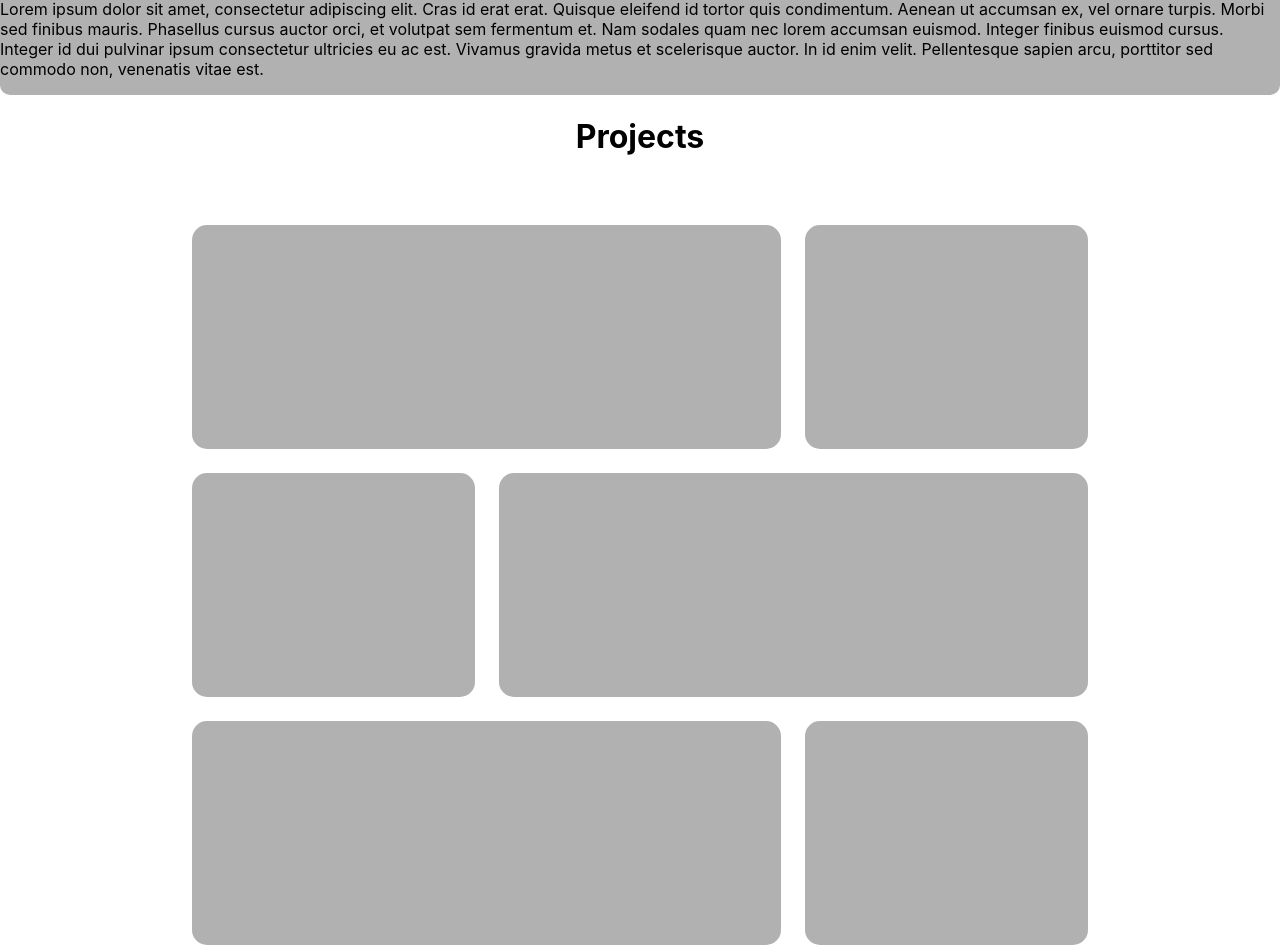
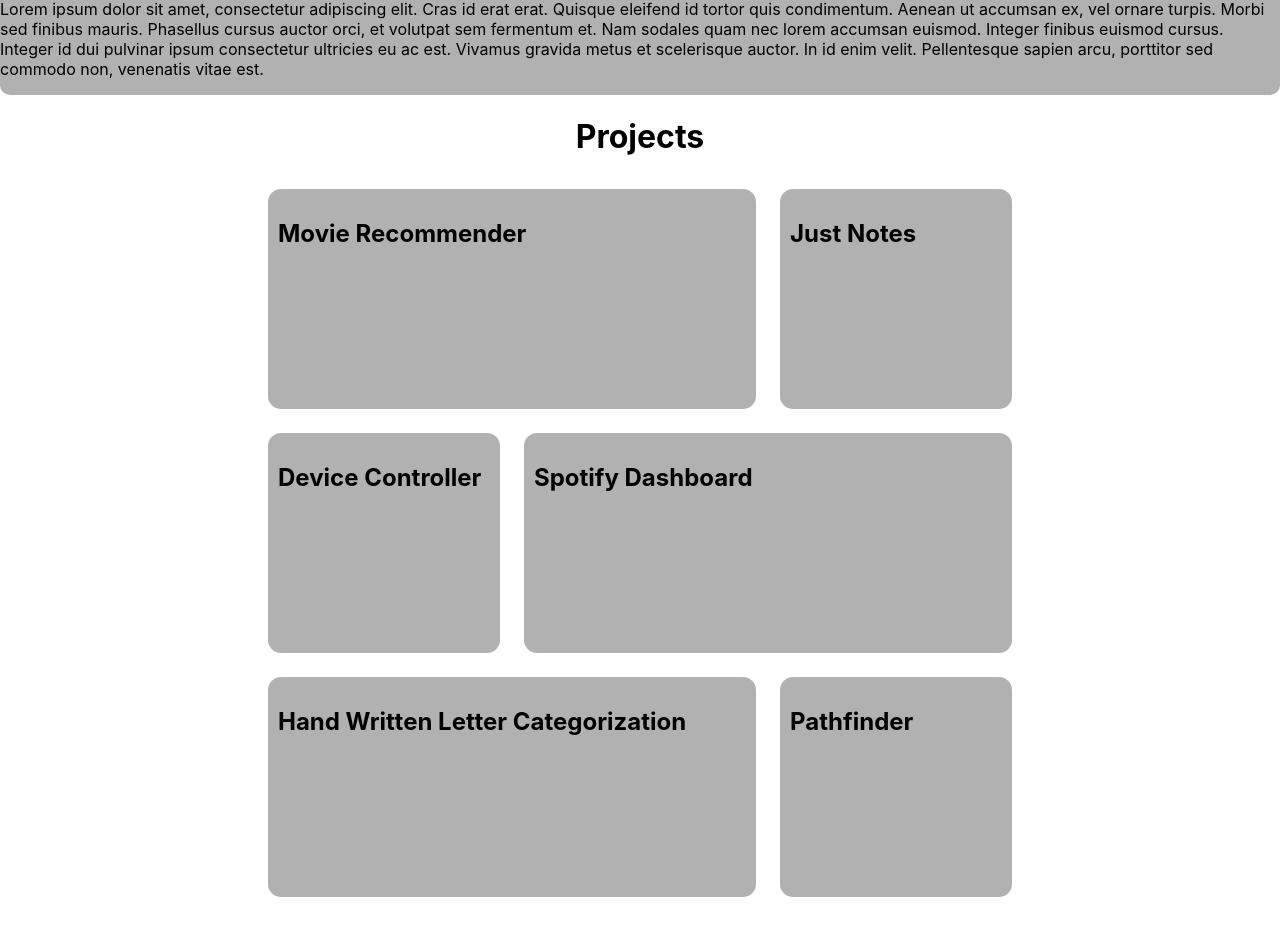
Before and after one commit to willk0814/portfolio, a React (Create React App) app: page / in a window 1280 px wide. Shown: the part 4782-5734 px from the top of the page. Built offline with nearby package versions, Linux system fonts and the light colour scheme.

Commit message:
Project Tiles

```diff
--- a/src/App.js
+++ b/src/App.js
@@ -9,7 +9,7 @@ import SkillsPage from "./ContentPages/SkillsPage";
 import EducationPage from "./ContentPages/EducationPage"
 import ExperiencePage from "./ContentPages/ExperiencePage";
 // import ProjectsPage from "./ContentPages/ProjectPage/ProjectsPage";
-import ProjectTile from "./ContentPages/ProjectPage/ProjectTile"
+import ProjectList from "./ContentPages/ProjectPage/ProjectList"
 import ContactMe from "./ContentPages/ContactMe";
 
 
@@ -25,8 +25,8 @@ function App() {
         <SkillsPage />
         <EducationPage />
         <ExperiencePage />
-        <ProjectTile />
         {/* <ProjectsPage /> */}
+        <ProjectList />
         <ContactMe />
 
       </div>
--- /dev/null
+++ b/src/ContentPages/ProjectPage/ProjectList.js
@@ -0,0 +1,48 @@
+import React, { useState } from 'react';
+
+import { data } from '../../assets/projectData'
+import './Projects.css'
+import ProjectTile from './ProjectTile';
+
+import { AnimatePresence, motion } from 'framer-motion'
+
+export default function ProjectList() {
+
+  const [selectedId, setSelectedId] = useState(null)
+
+  const handleClick = (id) => {
+    if (selectedId === null) {
+        setSelectedId(id)
+    } else {
+        setSelectedId(null)
+    }
+  }
+
+  return (
+    <div className='pageContainer' name='projects'>
+        <h1 className='text-8xl text-white mb-5'>Projects</h1>
+        <AnimatePresence>
+            <div className="layout-cards">
+
+                {Object.keys(data).map((card_id, i) => {
+                    let card = data[card_id]
+                    return (
+
+                        <ProjectTile
+                            key = {i}
+                            card_id = {card_id}
+                            isSelected = {card_id === selectedId}
+                            title = {card.title}
+                            content = {card.content}
+                            handleClick = {handleClick} />
+                )})}
+
+                <motion.div
+                className="dim-layer"
+                animate={{ opacity: selectedId ? .7 : 0 }}
+                onClick={() => setSelectedId(null)} />
+            </div>
+        </AnimatePresence>
+    </div>
+  );
+}
--- a/src/ContentPages/ProjectPage/ProjectTile.js
+++ b/src/ContentPages/ProjectPage/ProjectTile.js
@@ -1,42 +1,27 @@
-import React, { useState } from 'react';
+import React from 'react'
 
-// Framer motion import
+import './Projects.css'
+
 import { motion } from 'framer-motion'
 
-// Stylesheet
-import './Projects.css'
+export default function ProjectTile({ card_id, isSelected, title, content, handleClick }) {
+  return (
+    <motion.div
+        className={isSelected ? 'opened-card' : 'card' }
+        layout
+        layoutId = {`card-container-${card_id}`}
+        onClick={() => handleClick(card_id)}>
+        <motion.div
+            className='title-container'
+            layoutId = {`title-container-${card_id}`}>
+            <h2 className='text-3xl font-bold text-white'>{title}</h2>
+        </motion.div>
+        {isSelected && (
+            <motion.div>
+                <h2 className='text-white text-3xl font-bold'>{content}</h2>
+            </motion.div>
+        )}
 
-const cards = [1, 2, 3, 4, 5, 6]
-
-export default function ProjectTile() {
-
-  const [selectedId, setSelectedId] = useState(null)
-
-  return (
-    <div className='pageContainer' name='projects'>
-      <h1 className='text-white text-8xl'>Projects</h1>
-
-        <div className="layout-cards">
-          {cards.map((card, i) => (
-              <motion.div
-                className={selectedId === card ? 'opened-card' : 'card' }
-                key={i}
-                layout
-                onClick={selectedId === card ? () => setSelectedId(null) : () => setSelectedId(card)}>
-                {selectedId === card && (
-                  <>
-                    <div />
-                  </>
-                )}
-              </motion.div>
-          ))}
-        <motion.div
-          className="dim-layer"
-          animate={{ opacity: selectedId ? .5 : 0 }}
-          onClick={() => setSelectedId(null)}
-        />
-      </div>
-
-    </div>
-  );
+        </motion.div>
+  )
 }
--- a/src/ContentPages/ProjectPage/Projects.css
+++ b/src/ContentPages/ProjectPage/Projects.css
@@ -1,14 +1,14 @@
-/* .layout-cards {
-    width: 90%;
-    height: 90%;
-    padding: 3rem;
+.layout-cards {
+    list-style: none;
+
     display: grid;
-    position: fixed;
     grid-template-columns: repeat(3, 1fr);
     grid-template-rows: repeat(3, 1fr);
-    gap: 1.5rem;
-    background: #ff471a;
-    overflow-x: hidden;
+    flex-wrap: wrap;
+    justify-content: center;
+
+    width: 60vw;
+    max-width: 1000px;
 }
 
 .dim-layer {
@@ -23,39 +23,41 @@
 }
 
 .opened-card {
+    background-color: rgba(100, 100, 100);
     border-radius: 15px;
-    cursor: pointer;
-    height: 60vh;
-    width: 40rem;
+    border: 2px solid white;
+    padding: 10px;
+    margin: auto;
+
+    height: 50vh;
+    min-height: 400px;
+    width: 30vw;
+    min-width: 360px;
+
     position: absolute;
-    top: 0;
+    top: 50;
     right: 0;
-    bottom: 0;
+    bottom: 50;
     left: 0;
-    margin: auto;
     z-index: 10;
+
     display: flex;
-    justify-content: center;
-    align-items: center;
-    align-self: center;
     flex-wrap: wrap;
     flex-direction: column;
-}
-
-div {
-    background: white;
-    height: 100%;
-    width: 100%;
-
-    border-radius: 15px;
+    justify-content: space-between;
 }
 
 .card {
-    background: white;
+    background-color: rgba(100, 100, 100, 0.5);
     border-radius: 15px;
-    width: 100%;
-    height: 100%;
+    border: 2px solid white;
+    margin: 10px;
+    padding: 10px;
+    height: 200px;
+
     cursor: pointer;
+    position: relative;
+
 
     &:nth-child(1) {
         grid-column: 1 / span 2;
@@ -88,135 +90,46 @@ div {
     }
 }
 
-.cards-container {
-    width: 100%;
-    height: 100%;
+.title-container {
+    position: relative;
+}
 
-    position: relative;
-    top: 0;
-    left: 0;
-    line-height: 33rem;
-    max-width: 100%;
-    white-space: nowrap;
-    overflow-x: scroll;
-    /* -ms-overflow-style: none;
-    scrollbar-width: none;
-
-    &::-webkit-scrollbar {
-        display: none;
-    }
-} */
-
-.layout-cards {
-    width: 70vw;
-    height: 90vh;
-    padding: 3rem;
-    display: grid;
-    grid-template-columns: repeat(3, 1fr);
-    grid-template-rows: repeat(3, 1fr);
-    gap: 1.5rem;
-    border-radius: 15px;
-
-    .dim-layer {
-        position: absolute;
-        height: 100%;
-        width: 100%;
-        left: 0;
-        top: 0;
-        background: black;
-        opacity: 0;
-        pointer-events: none;
-    }
-
-    .opened-card {
-        border-radius: 15px;
-        cursor: pointer;
-        height: 60vh;
-        width: 30%;
-        position: absolute;
-        top: 50;
-        right: 0;
-        bottom: 50;
-        left: 0;
-        margin: auto;
-        z-index: 10;
-        display: flex;
-        justify-content: center;
-        flex-wrap: wrap;
-        flex-direction: column;
-
-        div {
-            background-color: rgba(100, 100, 100, 0.9);
-            /* background-color: rgba(100, 100, 100, 0.7); */
-            backdrop-filter: blur(2px);
-
-            height: 100%;
-            width: 100%;
-            margin: 0 1rem;
-            border-radius: 15px;
-            /* box-shadow: rgba(100, 100, 111, 0.2) 0px 7px 29px 0px; */
-
-            /* &:first-child {
-                margin-left: 0;
-            } */
-        }
+@media (max-width: 1000px) {
+    .layout-cards {
+        grid-template-columns: repeat(1, 1fr);
+        grid-template-rows: repeat(6, 1fr);
     }
 
     .card {
-        background-color: rgba(100, 100, 100, 0.5);
-        /* background-color: rgba(100, 100, 100, 0.7); */
-        backdrop-filter: blur(2px);
-        border-radius: 15px;
-        width: 100%;
-        height: 100%;
-        cursor: pointer;
 
         &:nth-child(1) {
-            grid-column: 1 / span 2;
+            grid-column: 1;
             grid-row: 1;
         }
 
         &:nth-child(2) {
-            grid-column: 3;
-            grid-row: 1;
+            grid-column: 1;
+            grid-row: 2;
         }
 
         &:nth-child(3) {
             grid-column: 1;
-            grid-row: 2;
+            grid-row: 3;
         }
 
         &:nth-child(4) {
-            grid-column: 2 / span 2;
-            grid-row: 2;
+            grid-column: 1;
+            grid-row: 4;
         }
 
         &:nth-child(5) {
-            grid-column: 1 / span 2;
-            grid-row: 3;
+            grid-column: 1;
+            grid-row: 5;
         }
 
         &:nth-child(6) {
-            grid-column: 3;
-            grid-row: 3;
-        }
-    }
-
-    .cards-container {
-        width: 100%;
-        height: 100%;
-        position: absolute;
-        top: 0;
-        left: 0;
-        line-height: 33rem;
-        max-width: 100%;
-        white-space: nowrap;
-        overflow-x: scroll;
-        -ms-overflow-style: none;
-        scrollbar-width: none;
-
-        &::-webkit-scrollbar {
-            display: none;
+            grid-column: 1;
+            grid-row: 6;
         }
     }
 }
--- /dev/null
+++ b/src/assets/projectData.js
@@ -0,0 +1,26 @@
+export const data = {
+    'project_1' : {
+        title: 'Movie Recommender',
+        content: 'This is a movie recommendation engine '
+        },
+    'project_2': {
+        title: 'Just Notes',
+        content: 'This is some content that is going to be displayed when the card is selected'
+        },
+    'project_3' : {
+        title: 'Device Controller',
+        content: 'This is some content that is going to be displayed when the card is selected'
+        },
+    'project_4': {
+        title: 'Spotify Dashboard',
+        content: 'This is some content that is going to be displayed when the card is selected'
+        },
+    'project_5' : {
+        title: 'Hand Written Letter Categorization',
+        content: 'This is some content that is going to be displayed when the card is selected'
+        },
+    'project_6': {
+        title: 'Pathfinder',
+        content: 'This is some content that is going to be displayed when the card is selected'
+        },
+    }
```
